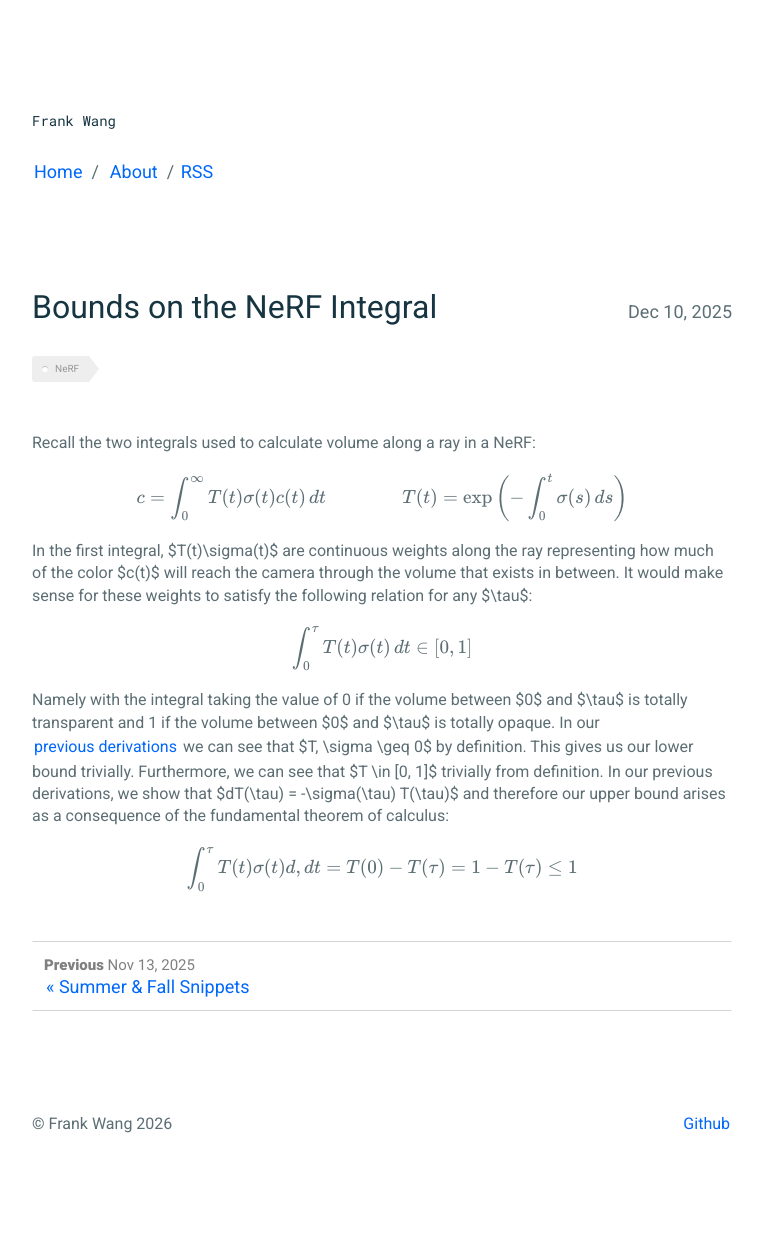
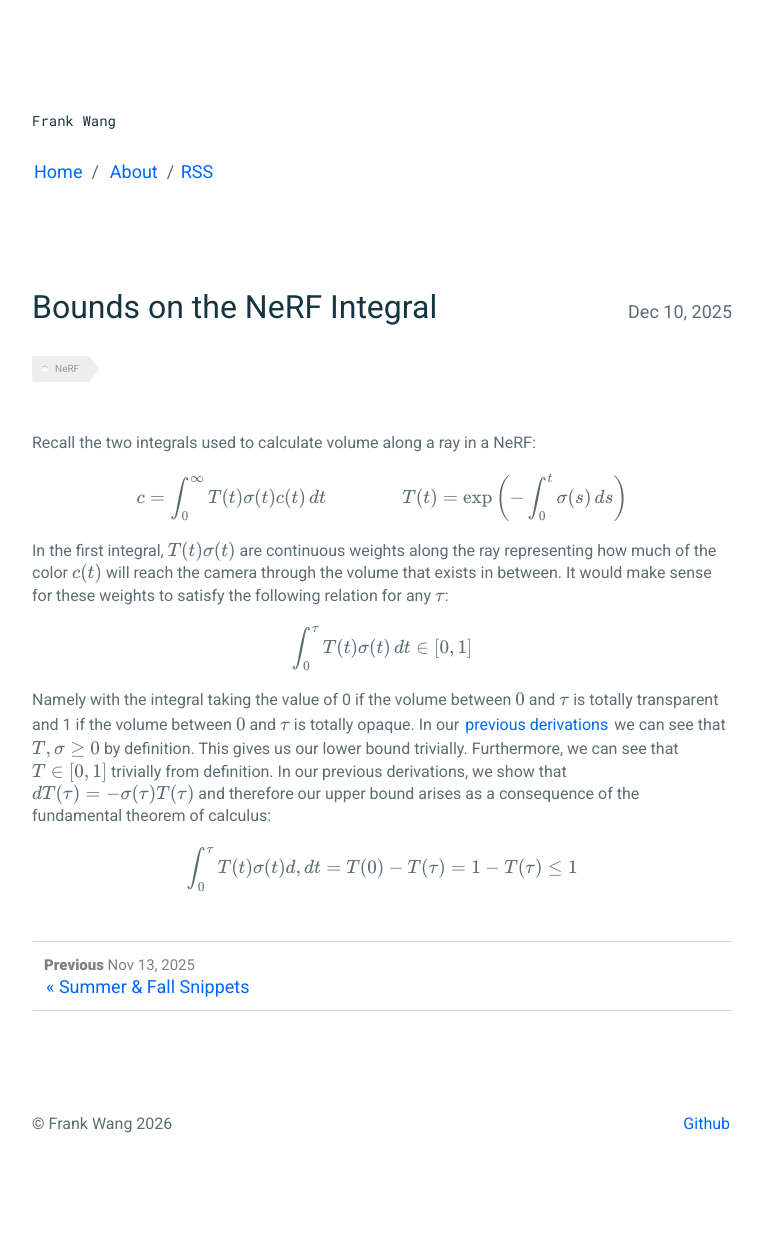
Before and after one commit to frankwang95/frankwang95.github.io, a Jekyll site: the page built from _posts/2025-12-10-bounds-on-the-nerf-integral.md, in a window 1280 px wide. Shown: the whole page, without its empty margins (258-1021 px from the left). Built offline with Jekyll 4.4.1, drawn with Linux system fonts in a browser that asks for light colours; formulas are drawn with MathJax 3.

Commit message:
NerF Bound Post

```diff
--- a/_posts/2025-12-10-bounds-on-the-nerf-integral.md
+++ b/_posts/2025-12-10-bounds-on-the-nerf-integral.md
@@ -9,10 +9,10 @@ Recall the two integrals used to calculate volume along a ray in a NeRF:
 
 $$c = \int_0^\infty T(t) \sigma(t) c(t) \,dt \qquad \qquad T(t) = \exp\left(-\int_0^t \sigma(s) \,ds\right)$$
 
-In the first integral, $T(t)\sigma(t)$ are continuous weights along the ray representing how much of the color $c(t)$ will reach the camera through the volume that exists in between. It would make sense for these weights to satisfy the following relation for any $\tau$:
+In the first integral, $$T(t)\sigma(t)$$ are continuous weights along the ray representing how much of the color $$c(t)$$ will reach the camera through the volume that exists in between. It would make sense for these weights to satisfy the following relation for any $$\tau$$:
 
 $$\int_0^\tau T(t) \sigma(t) \,dt \in [0, 1]$$
 
-Namely with the integral taking the value of 0 if the volume between $0$ and $\tau$ is totally transparent and 1 if the volume between $0$ and $\tau$ is totally opaque. In our [previous derivations](https://frankwang95.github.io/2024/07/deriving-volumetric-rendering) we can see that $T, \sigma \geq 0$ by definition. This gives us our lower bound trivially. Furthermore, we can see that $T \in [0, 1]$ trivially from definition. In our previous derivations, we show that $dT(\tau) = -\sigma(\tau) T(\tau)$ and therefore our upper bound arises as a consequence of the fundamental theorem of calculus:
+Namely with the integral taking the value of 0 if the volume between $$0$$ and $$\tau$$ is totally transparent and 1 if the volume between $$0$$ and $$\tau$$ is totally opaque. In our [previous derivations](https://frankwang95.github.io/2024/07/deriving-volumetric-rendering) we can see that $$T, \sigma \geq 0$$ by definition. This gives us our lower bound trivially. Furthermore, we can see that $$T \in [0, 1]$$ trivially from definition. In our previous derivations, we show that $$dT(\tau) = -\sigma(\tau) T(\tau)$$ and therefore our upper bound arises as a consequence of the fundamental theorem of calculus:
 
 $$\int_0^\tau T(t) \sigma(t) d,dt = T(0) - T(\tau) = 1 - T(\tau) \leq 1$$
```
